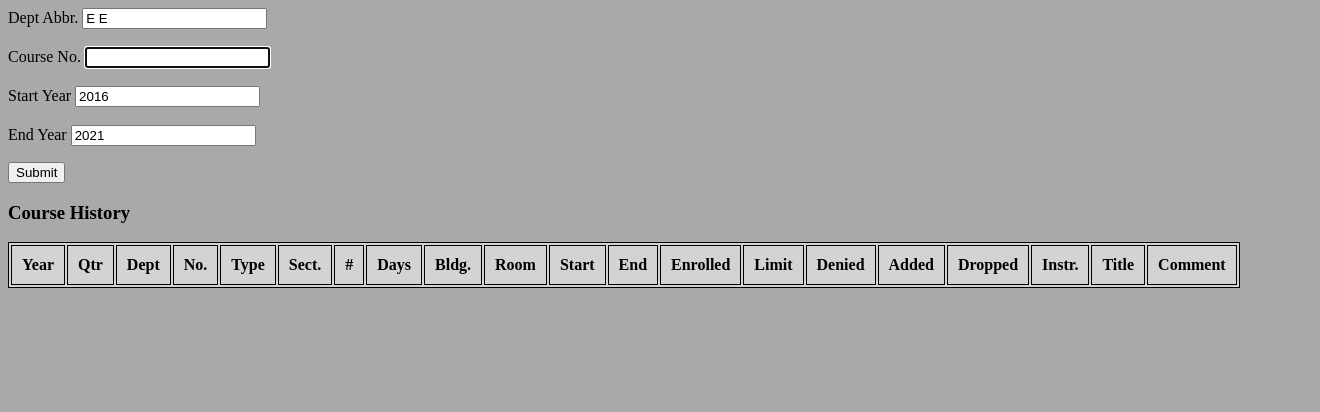
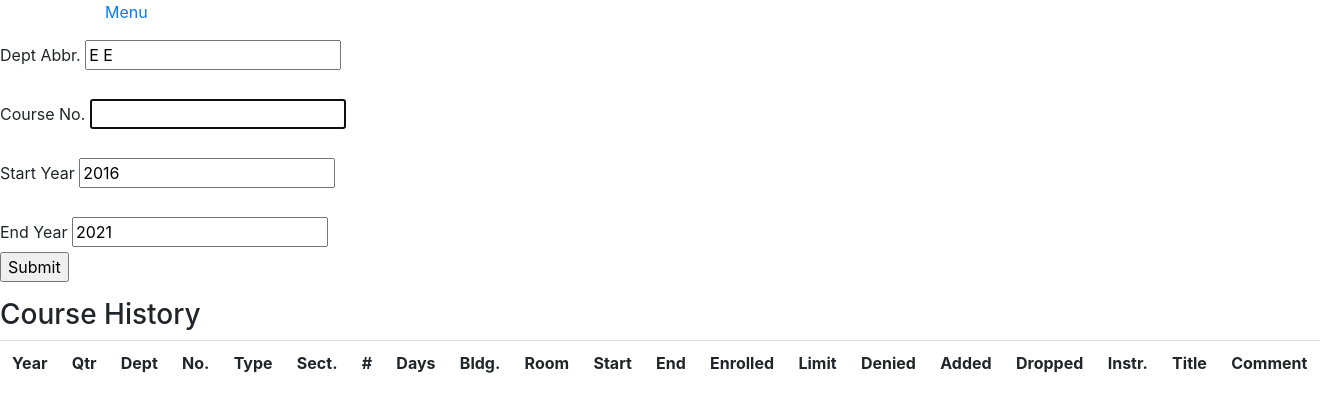
Before and after one commit to cqoverly-uw/ECE_SDB_FastAPI, a FastAPI app: page /course_history in a window 1320 px wide. Shown: the top 412 px of the page. Run offline with FastAPI, Linux system fonts and the light colour scheme; lists and menus that the app fills with data are empty.

Commit message:
starting to layout with Bootstrap

```diff
--- a/templates/course_info.html
+++ b/templates/course_info.html
@@ -1,11 +1,15 @@
 <html>
 <head>
     <title>Course Info</title>
-    <link href={{ url_for("static", path='/styles.css') }} rel='stylesheet'>
+    <link rel="stylesheet" href="https://cdn.jsdelivr.net/npm/bootstrap@4.5.3/dist/css/bootstrap.min.css" integrity="sha384-TX8t27EcRE3e/ihU7zmQxVncDAy5uIKz4rEkgIXeMed4M0jlfIDPvg6uqKI2xXr2" crossorigin="anonymous">
 </head>
 <body>
+    <div class="container">
+        <p><a href="/">Menu</a></p>
+    </div>
     <div>
         <form>
+            <div class="form-group">
                 <label for="dept">Dept Abbr.</label>
                 <input type="text" id="dept" name="dept" value='E E'><br><br>
                 <label for="number">Course No.</label>
@@ -14,13 +18,13 @@
                 <input type="text" id="start" name="start" value=2016><br><br>
                 <label for="end">End Year</label>
                 <input type="text" id="end" name="end" value=2021><br>
-
                 <p><input type="submit"></p>
+            </div>
         </form>
     </div>
     <div>
     <h3>Course History</h3>
-    <table>
+    <table class="table">
         <tr>
             <th>Year</th>
             <th>Qtr</th>
```
Lines whose indentation alone changed are shown as unchanged.
